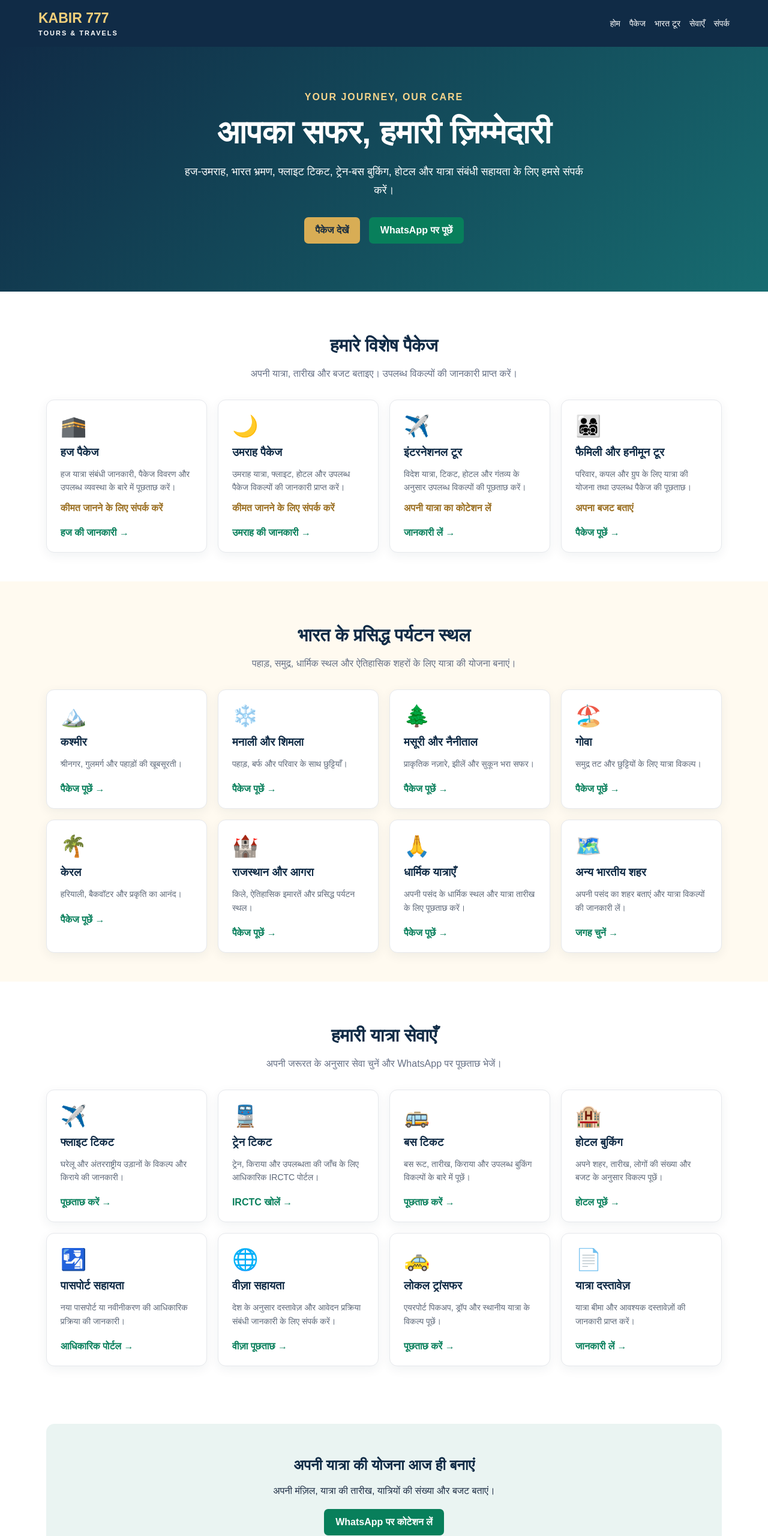
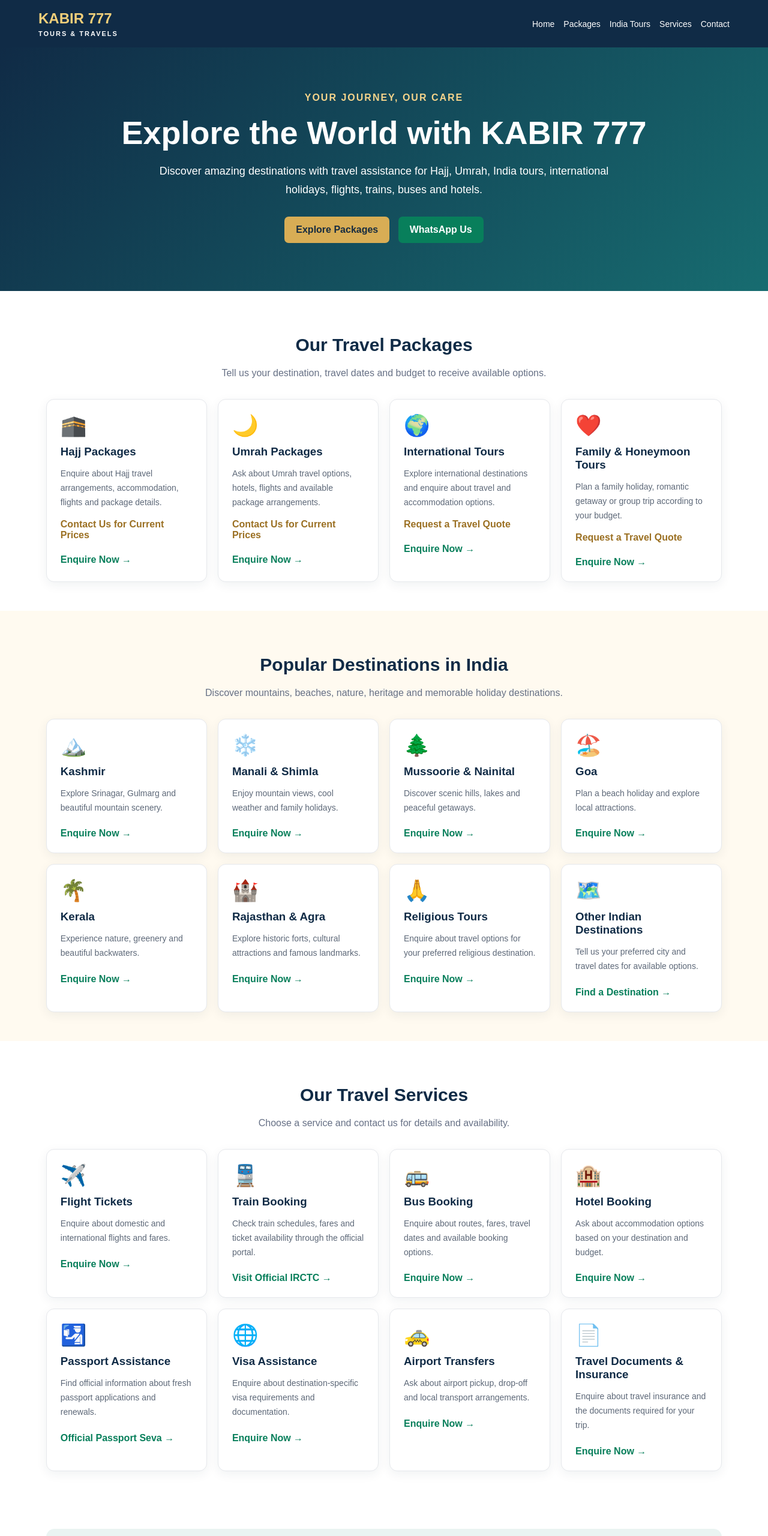
Before and after one commit to on555online-afk/kabir777tourstravels, a plain HTML site: page index.html in a window 1280 px wide. Shown: the top 2560 px of the page at 60% size. Drawn offline with Linux system fonts and the light colour scheme.

Commit message:
Update index.html

```diff
--- a/index.html
+++ b/index.html
@@ -1,36 +1,37 @@
 
 <!DOCTYPE html>
-<html lang="hi">
+<html lang="en">
 <head>
 <meta charset="UTF-8">
 <meta name="viewport" content="width=device-width, initial-scale=1.0">
-<title>KABIR 777 Tours & Travels | Travel Booking</title>
-<meta name="description" content="Hajj, Umrah, India tours, flight, train, bus, hotel, passport and visa assistance. Contact KABIR 777 Tours & Travels.">
+<title>KABIR 777 Tours & Travels | Travel Services</title>
+<meta name="description" content="Hajj, Umrah, India tours, international holidays, flight tickets, train and bus booking, hotels, passport and visa assistance.">
 <style>
 :root{--navy:#102b46;--gold:#d8ad55;--cream:#fffaf0;--green:#087f5b}
 *{box-sizing:border-box}
 html{scroll-behavior:smooth}
 body{margin:0;font-family:Arial,sans-serif;color:#203047;background:#fff}
 header{background:var(--navy);color:white;padding:17px 5%;display:flex;justify-content:space-between;align-items:center;gap:15px;flex-wrap:wrap}
-.logo{font-size:23px;font-weight:bold;color:#f2cf7a}
+.logo{font-size:24px;font-weight:bold;color:#f2cf7a}
 .logo small{display:block;font-size:11px;color:white;letter-spacing:2px;margin-top:5px}
 nav{display:flex;gap:15px;flex-wrap:wrap}
 nav a{color:white;text-decoration:none;font-size:14px}
+nav a:hover{color:var(--gold)}
 .hero{padding:75px 6%;text-align:center;color:white;background:linear-gradient(135deg,#102b46,#176c70)}
 .hero .tag{color:#f5d48b;font-weight:bold;letter-spacing:2px}
 .hero h1{font-size:clamp(32px,6vw,54px);margin:18px 0}
-.hero p{font-size:18px;line-height:1.7;max-width:700px;margin:0 auto 25px}
+.hero p{font-size:18px;line-height:1.7;max-width:750px;margin:0 auto 25px}
 .btn{display:inline-block;padding:13px 19px;margin:5px;border-radius:7px;text-decoration:none;font-weight:bold;background:var(--gold);color:#172c40}
 .btn.green{background:var(--green);color:white}
 section{padding:48px 6%}
 .section-title{text-align:center;margin-bottom:30px}
 .section-title h2{font-size:30px;color:var(--navy);margin-bottom:8px}
-.section-title p{color:#667085;line-height:1.6}
+.section-title p{color:#667085;line-height:1.7}
 .grid{display:grid;grid-template-columns:repeat(auto-fit,minmax(220px,1fr));gap:18px}
 .card{padding:23px;border:1px solid #e6e8ec;border-radius:13px;background:white;box-shadow:0 5px 18px #102b4610}
 .card .emoji{font-size:35px}
 .card h3{color:var(--navy);margin:12px 0}
-.card p{line-height:1.6;color:#5d6878;font-size:14px}
+.card p{line-height:1.7;color:#5d6878;font-size:14px}
 .price{font-weight:bold;color:#9b7023;margin:15px 0}
 .card a{display:inline-block;color:var(--green);font-weight:bold;text-decoration:none;margin-top:8px}
 .featured{background:var(--cream)}
@@ -40,10 +41,14 @@
 .contact{background:var(--navy);color:white;text-align:center}
 .contact h2{color:#f5d48b}
 .contact p{line-height:1.8}
-.contact a{color:#f5d48b}
+.contact a:not(.btn){color:#f5d48b}
 footer{background:#091c2d;color:#ddd;text-align:center;padding:22px 6%;font-size:13px;line-height:1.8}
-.note{font-size:12px;color:#6b7280;line-height:1.7}
-@media(max-width:600px){header{justify-content:center;text-align:center}nav{justify-content:center}.hero{padding:55px 5%}section{padding:38px 5%}}
+@media(max-width:600px){
+header{justify-content:center;text-align:center}
+nav{justify-content:center}
+.hero{padding:55px 5%}
+section{padding:38px 5%}
+}
 </style>
 </head>
 <body>
@@ -53,125 +58,126 @@
     <small>TOURS & TRAVELS</small>
   </div>
   <nav>
-    <a href="#home">होम</a>
-    <a href="#packages">पैकेज</a>
-    <a href="#india">भारत टूर</a>
-    <a href="#services">सेवाएँ</a>
-    <a href="#contact">संपर्क</a>
+    <a href="#home">Home</a>
+    <a href="#packages">Packages</a>
+    <a href="#india">India Tours</a>
+    <a href="#services">Services</a>
+    <a href="#contact">Contact</a>
   </nav>
 </header>
 
 <div class="hero" id="home">
   <div class="tag">YOUR JOURNEY, OUR CARE</div>
-  <h1>आपका सफर, हमारी ज़िम्मेदारी</h1>
-  <p>हज-उमराह, भारत भ्रमण, फ्लाइट टिकट, ट्रेन-बस बुकिंग, होटल और यात्रा संबंधी सहायता के लिए हमसे संपर्क करें।</p>
-  <a class="btn" href="#packages">पैकेज देखें</a>
-  <a class="btn green" href="https://wa.me/919826825666?text=Namaste%2C%20mujhe%20travel%20package%20ki%20jankari%20chahiye">WhatsApp पर पूछें</a>
+  <h1>Explore the World with KABIR 777</h1>
+  <p>Discover amazing destinations with travel assistance for Hajj, Umrah, India tours, international holidays, flights, trains, buses and hotels.</p>
+  <a class="btn" href="#packages">Explore Packages</a>
+  <a class="btn green" href="https://wa.me/919826825666?text=Hello%2C%20I%20would%20like%20travel%20information">WhatsApp Us</a>
 </div>
 
 <section id="packages">
   <div class="section-title">
-    <h2>हमारे विशेष पैकेज</h2>
-    <p>अपनी यात्रा, तारीख और बजट बताइए। उपलब्ध विकल्पों की जानकारी प्राप्त करें।</p>
+    <h2>Our Travel Packages</h2>
+    <p>Tell us your destination, travel dates and budget to receive available options.</p>
   </div>
   <div class="grid">
     <div class="card">
       <div class="emoji">🕋</div>
-      <h3>हज पैकेज</h3>
-      <p>हज यात्रा संबंधी जानकारी, पैकेज विवरण और उपलब्ध व्यवस्था के बारे में पूछताछ करें।</p>
-      <div class="price">कीमत जानने के लिए संपर्क करें</div>
-      <a href="https://wa.me/919826825666?text=Hajj%20package%20ki%20jankari%20chahiye">हज की जानकारी →</a>
+      <h3>Hajj Packages</h3>
+      <p>Enquire about Hajj travel arrangements, accommodation, flights and package details.</p>
+      <div class="price">Contact Us for Current Prices</div>
+      <a href="https://wa.me/919826825666?text=Hello%2C%20I%20want%20information%20about%20Hajj%20packages">Enquire Now →</a>
     </div>
     <div class="card">
       <div class="emoji">🌙</div>
-      <h3>उमराह पैकेज</h3>
-      <p>उमराह यात्रा, फ्लाइट, होटल और उपलब्ध पैकेज विकल्पों की जानकारी प्राप्त करें।</p>
-      <div class="price">कीमत जानने के लिए संपर्क करें</div>
-      <a href="https://wa.me/919826825666?text=Umrah%20package%20ki%20jankari%20chahiye">उमराह की जानकारी →</a>
+      <h3>Umrah Packages</h3>
+      <p>Ask about Umrah travel options, hotels, flights and available package arrangements.</p>
+      <div class="price">Contact Us for Current Prices</div>
+      <a href="https://wa.me/919826825666?text=Hello%2C%20I%20want%20information%20about%20Umrah%20packages">Enquire Now →</a>
     </div>
     <div class="card">
-      <div class="emoji">✈️</div>
-      <h3>इंटरनेशनल टूर</h3>
-      <p>विदेश यात्रा, टिकट, होटल और गंतव्य के अनुसार उपलब्ध विकल्पों की पूछताछ करें।</p>
-      <div class="price">अपनी यात्रा का कोटेशन लें</div>
-      <a href="https://wa.me/919826825666?text=International%20tour%20ki%20jankari%20chahiye">जानकारी लें →</a>
+      <div class="emoji">🌍</div>
+      <h3>International Tours</h3>
+      <p>Explore international destinations and enquire about travel and accommodation options.</p>
+      <div class="price">Request a Travel Quote</div>
+      <a href="https://wa.me/919826825666?text=Hello%2C%20I%20want%20an%20international%20tour%20quote">Enquire Now →</a>
     </div>
     <div class="card">
-      <div class="emoji">👨‍👩‍👧‍👦</div>
-      <h3>फैमिली और हनीमून टूर</h3>
-      <p>परिवार, कपल और ग्रुप के लिए यात्रा की योजना तथा उपलब्ध पैकेज की पूछताछ।</p>
-      <div class="price">अपना बजट बताएं</div>
-      <a href="https://wa.me/919826825666?text=Family%20ya%20honeymoon%20tour%20ki%20jankari%20chahiye">पैकेज पूछें →</a>
+      <div class="emoji">❤️</div>
+      <h3>Family & Honeymoon Tours</h3>
+      <p>Plan a family holiday, romantic getaway or group trip according to your budget.</p>
+      <div class="price">Request a Travel Quote</div>
+      <a href="https://wa.me/919826825666?text=Hello%2C%20I%20want%20a%20family%20or%20honeymoon%20tour">Enquire Now →</a>
     </div>
   </div>
 </section>
 
 <section class="featured" id="india">
   <div class="section-title">
-    <h2>भारत के प्रसिद्ध पर्यटन स्थल</h2>
-    <p>पहाड़, समुद्र, धार्मिक स्थल और ऐतिहासिक शहरों के लिए यात्रा की योजना बनाएं।</p>
+    <h2>Popular Destinations in India</h2>
+    <p>Discover mountains, beaches, nature, heritage and memorable holiday destinations.</p>
   </div>
   <div class="grid">
-    <div class="card"><div class="emoji">🏔️</div><h3>कश्मीर</h3><p>श्रीनगर, गुलमर्ग और पहाड़ों की खूबसूरती।</p><a href="https://wa.me/919826825666?text=Kashmir%20tour%20package">पैकेज पूछें →</a></div>
-    <div class="card"><div class="emoji">❄️</div><h3>मनाली और शिमला</h3><p>पहाड़, बर्फ और परिवार के साथ छुट्टियाँ।</p><a href="https://wa.me/919826825666?text=Manali%20Shimla%20tour">पैकेज पूछें →</a></div>
-    <div class="card"><div class="emoji">🌲</div><h3>मसूरी और नैनीताल</h3><p>प्राकृतिक नज़ारे, झीलें और सुकून भरा सफर।</p><a href="https://wa.me/919826825666?text=Mussoorie%20Nainital%20tour">पैकेज पूछें →</a></div>
-    <div class="card"><div class="emoji">🏖️</div><h3>गोवा</h3><p>समुद्र तट और छुट्टियों के लिए यात्रा विकल्प।</p><a href="https://wa.me/919826825666?text=Goa%20tour%20package">पैकेज पूछें →</a></div>
-    <div class="card"><div class="emoji">🌴</div><h3>केरल</h3><p>हरियाली, बैकवॉटर और प्रकृति का आनंद।</p><a href="https://wa.me/919826825666?text=Kerala%20tour%20package">पैकेज पूछें →</a></div>
-    <div class="card"><div class="emoji">🏰</div><h3>राजस्थान और आगरा</h3><p>किले, ऐतिहासिक इमारतें और प्रसिद्ध पर्यटन स्थल।</p><a href="https://wa.me/919826825666?text=Rajasthan%20Agra%20tour">पैकेज पूछें →</a></div>
-    <div class="card"><div class="emoji">🙏</div><h3>धार्मिक यात्राएँ</h3><p>अपनी पसंद के धार्मिक स्थल और यात्रा तारीख के लिए पूछताछ करें।</p><a href="https://wa.me/919826825666?text=Religious%20tour%20ki%20jankari">पैकेज पूछें →</a></div>
-    <div class="card"><div class="emoji">🗺️</div><h3>अन्य भारतीय शहर</h3><p>अपनी पसंद का शहर बताएं और यात्रा विकल्पों की जानकारी लें।</p><a href="https://wa.me/919826825666?text=India%20tour%20destination%20suggest%20karein">जगह चुनें →</a></div>
+    <div class="card"><div class="emoji">🏔️</div><h3>Kashmir</h3><p>Explore Srinagar, Gulmarg and beautiful mountain scenery.</p><a href="https://wa.me/919826825666?text=Please%20share%20Kashmir%20tour%20options">Enquire Now →</a></div>
+    <div class="card"><div class="emoji">❄️</div><h3>Manali & Shimla</h3><p>Enjoy mountain views, cool weather and family holidays.</p><a href="https://wa.me/919826825666?text=Please%20share%20Manali%20and%20Shimla%20tour%20options">Enquire Now →</a></div>
+    <div class="card"><div class="emoji">🌲</div><h3>Mussoorie & Nainital</h3><p>Discover scenic hills, lakes and peaceful getaways.</p><a href="https://wa.me/919826825666?text=Please%20share%20Mussoorie%20and%20Nainital%20tour%20options">Enquire Now →</a></div>
+    <div class="card"><div class="emoji">🏖️</div><h3>Goa</h3><p>Plan a beach holiday and explore local attractions.</p><a href="https://wa.me/919826825666?text=Please%20share%20Goa%20tour%20options">Enquire Now →</a></div>
+    <div class="card"><div class="emoji">🌴</div><h3>Kerala</h3><p>Experience nature, greenery and beautiful backwaters.</p><a href="https://wa.me/919826825666?text=Please%20share%20Kerala%20tour%20options">Enquire Now →</a></div>
+    <div class="card"><div class="emoji">🏰</div><h3>Rajasthan & Agra</h3><p>Explore historic forts, cultural attractions and famous landmarks.</p><a href="https://wa.me/919826825666?text=Please%20share%20Rajasthan%20and%20Agra%20tour%20options">Enquire Now →</a></div>
+    <div class="card"><div class="emoji">🙏</div><h3>Religious Tours</h3><p>Enquire about travel options for your preferred religious destination.</p><a href="https://wa.me/919826825666?text=Please%20share%20religious%20tour%20options">Enquire Now →</a></div>
+    <div class="card"><div class="emoji">🗺️</div><h3>Other Indian Destinations</h3><p>Tell us your preferred city and travel dates for available options.</p><a href="https://wa.me/919826825666?text=Please%20suggest%20India%20tour%20destinations">Find a Destination →</a></div>
   </div>
 </section>
 
 <section id="services">
   <div class="section-title">
-    <h2>हमारी यात्रा सेवाएँ</h2>
-    <p>अपनी जरूरत के अनुसार सेवा चुनें और WhatsApp पर पूछताछ भेजें।</p>
+    <h2>Our Travel Services</h2>
+    <p>Choose a service and contact us for details and availability.</p>
   </div>
   <div class="grid">
-    <div class="card"><div class="emoji">✈️</div><h3>फ्लाइट टिकट</h3><p>घरेलू और अंतरराष्ट्रीय उड़ानों के विकल्प और किराये की जानकारी।</p><a href="https://wa.me/919826825666?text=Flight%20ticket%20booking%20inquiry">पूछताछ करें →</a></div>
-    <div class="card"><div class="emoji">🚆</div><h3>ट्रेन टिकट</h3><p>ट्रेन, किराया और उपलब्धता की जाँच के लिए आधिकारिक IRCTC पोर्टल।</p><a href="https://www.irctc.co.in/" target="_blank" rel="noopener">IRCTC खोलें →</a></div>
-    <div class="card"><div class="emoji">🚌</div><h3>बस टिकट</h3><p>बस रूट, तारीख, किराया और उपलब्ध बुकिंग विकल्पों के बारे में पूछें।</p><a href="https://wa.me/919826825666?text=Bus%20ticket%20booking%20inquiry">पूछताछ करें →</a></div>
-    <div class="card"><div class="emoji">🏨</div><h3>होटल बुकिंग</h3><p>अपने शहर, तारीख, लोगों की संख्या और बजट के अनुसार विकल्प पूछें।</p><a href="https://wa.me/919826825666?text=Hotel%20booking%20inquiry">होटल पूछें →</a></div>
-    <div class="card"><div class="emoji">🛂</div><h3>पासपोर्ट सहायता</h3><p>नया पासपोर्ट या नवीनीकरण की आधिकारिक प्रक्रिया की जानकारी।</p><a href="https://www.passportindia.gov.in/" target="_blank" rel="noopener">आधिकारिक पोर्टल →</a></div>
-    <div class="card"><div class="emoji">🌐</div><h3>वीज़ा सहायता</h3><p>देश के अनुसार दस्तावेज़ और आवेदन प्रक्रिया संबंधी जानकारी के लिए संपर्क करें।</p><a href="https://wa.me/919826825666?text=Visa%20assistance%20inquiry">वीज़ा पूछताछ →</a></div>
-    <div class="card"><div class="emoji">🚕</div><h3>लोकल ट्रांसफर</h3><p>एयरपोर्ट पिकअप, ड्रॉप और स्थानीय यात्रा के विकल्प पूछें।</p><a href="https://wa.me/919826825666?text=Airport%20transfer%20inquiry">पूछताछ करें →</a></div>
-    <div class="card"><div class="emoji">📄</div><h3>यात्रा दस्तावेज़</h3><p>यात्रा बीमा और आवश्यक दस्तावेज़ों की जानकारी प्राप्त करें।</p><a href="https://wa.me/919826825666?text=Travel%20documents%20and%20insurance%20inquiry">जानकारी लें →</a></div>
+    <div class="card"><div class="emoji">✈️</div><h3>Flight Tickets</h3><p>Enquire about domestic and international flights and fares.</p><a href="https://wa.me/919826825666?text=Hello%2C%20I%20need%20flight%20ticket%20information">Enquire Now →</a></div>
+    <div class="card"><div class="emoji">🚆</div><h3>Train Booking</h3><p>Check train schedules, fares and ticket availability through the official portal.</p><a href="https://www.irctc.co.in/" target="_blank" rel="noopener">Visit Official IRCTC →</a></div>
+    <div class="card"><div class="emoji">🚌</div><h3>Bus Booking</h3><p>Enquire about routes, fares, travel dates and available booking options.</p><a href="https://wa.me/919826825666?text=Hello%2C%20I%20need%20bus%20booking%20information">Enquire Now →</a></div>
+    <div class="card"><div class="emoji">🏨</div><h3>Hotel Booking</h3><p>Ask about accommodation options based on your destination and budget.</p><a href="https://wa.me/919826825666?text=Hello%2C%20I%20need%20hotel%20booking%20information">Enquire Now →</a></div>
+    <div class="card"><div class="emoji">🛂</div><h3>Passport Assistance</h3><p>Find official information about fresh passport applications and renewals.</p><a href="https://www.passportindia.gov.in/" target="_blank" rel="noopener">Official Passport Seva →</a></div>
+    <div class="card"><div class="emoji">🌐</div><h3>Visa Assistance</h3><p>Enquire about destination-specific visa requirements and documentation.</p><a href="https://wa.me/919826825666?text=Hello%2C%20I%20need%20visa%20assistance%20information">Enquire Now →</a></div>
+    <div class="card"><div class="emoji">🚕</div><h3>Airport Transfers</h3><p>Ask about airport pickup, drop-off and local transport arrangements.</p><a href="https://wa.me/919826825666?text=Hello%2C%20I%20need%20airport%20transfer%20information">Enquire Now →</a></div>
+    <div class="card"><div class="emoji">📄</div><h3>Travel Documents & Insurance</h3><p>Enquire about travel insurance and the documents required for your trip.</p><a href="https://wa.me/919826825666?text=Hello%2C%20I%20need%20travel%20document%20information">Enquire Now →</a></div>
   </div>
 </section>
 
 <section>
   <div class="banner">
-    <h2>अपनी यात्रा की योजना आज ही बनाएं</h2>
-    <p>अपनी मंज़िल, यात्रा की तारीख, यात्रियों की संख्या और बजट बताएं।</p>
-    <a class="btn green" href="https://wa.me/919826825666?text=Namaste%2C%20mujhe%20travel%20booking%20ke%20liye%20quotation%20chahiye">WhatsApp पर कोटेशन लें</a>
+    <h2>Plan Your Next Journey Today</h2>
+    <p>Share your destination, travel dates, number of travellers and budget.</p>
+    <a class="btn green" href="https://wa.me/919826825666?text=Hello%2C%20please%20send%20me%20a%20travel%20quotation">Get a Travel Quote</a>
   </div>
 </section>
 
 <section>
-  <div class="section-title"><h2>बुकिंग कैसे करें?</h2></div>
+  <div class="section-title"><h2>How to Enquire</h2></div>
   <div class="steps">
-    <p><strong>1.</strong> अपनी पसंद की यात्रा या सेवा चुनें।</p>
-    <p><strong>2.</strong> WhatsApp पर तारीख, यात्रियों की संख्या और गंतव्य भेजें।</p>
-    <p><strong>3.</strong> उपलब्धता, कीमत और सेवा की शर्तें पहले जाँचें।</p>
-    <p><strong>4.</strong> सभी विवरण और भुगतान की शर्तें पुष्टि होने के बाद ही बुकिंग आगे बढ़ाएं।</p>
+    <p><strong>1.</strong> Choose your destination or required travel service.</p>
+    <p><strong>2.</strong> Send your travel dates, destination and number of travellers through WhatsApp or email.</p>
+    <p><strong>3.</strong> Confirm prices, availability and service conditions before making payment.</p>
+    <p><strong>4.</strong> Proceed only after the booking details and payment terms are confirmed.</p>
   </div>
 </section>
 
 <section class="contact" id="contact">
-  <h2>संपर्क करें — KABIR 777 TOURS & TRAVELS</h2>
-  <p>फोन / WhatsApp: <strong>9826825666</strong></p>
-  <a class="btn green" href="https://wa.me/919826825666?text=Namaste%2C%20KABIR%20777%20Tours%20%26%20Travels%20se%20baat%20karni%20hai">अभी WhatsApp करें</a>
-  <p>यात्रा, टिकट, पैकेज और उपलब्ध सेवाओं की जानकारी के लिए संपर्क करें।</p>
+  <h2>Contact KABIR 777 Tours & Travels</h2>
+  <p>Phone / WhatsApp: <strong>+91 98268 25666</strong></p>
+  <p>Email: <a href="mailto:on555.online@gmail.com">on555.online@gmail.com</a></p>
+  <a class="btn green" href="https://wa.me/919826825666?text=Hello%2C%20I%20would%20like%20to%20contact%20KABIR%20777%20Tours%20%26%20Travels">Chat on WhatsApp</a>
+  <a class="btn" href="mailto:on555.online@gmail.com?subject=Travel%20Enquiry">Send an Email</a>
 </section>
 
 <footer>
   <strong>KABIR 777 TOURS & TRAVELS</strong><br>
-  आपका सफर, हमारी ज़िम्मेदारी।<br>
-  सभी कीमतें, उपलब्धता और यात्रा की शर्तें बुकिंग से पहले पुष्टि के अधीन हैं।<br>
-  वीज़ा जारी करने का निर्णय संबंधित सरकारी प्राधिकरण का होता है।<br>
-  हज/उमराह सेवाएँ लागू नियमों, अधिकृत व्यवस्था और उपलब्धता के अधीन हैं।
+  Your Journey, Our Care.<br>
+  Email: on555.online@gmail.com<br>
+  All prices, schedules, package inclusions and availability must be confirmed before booking.<br>
+  Visa decisions are made by the relevant government authorities. Hajj and Umrah arrangements are subject to applicable regulations and authorization.
 </footer>
 
 </body>
-  </html>
+</html>
```
